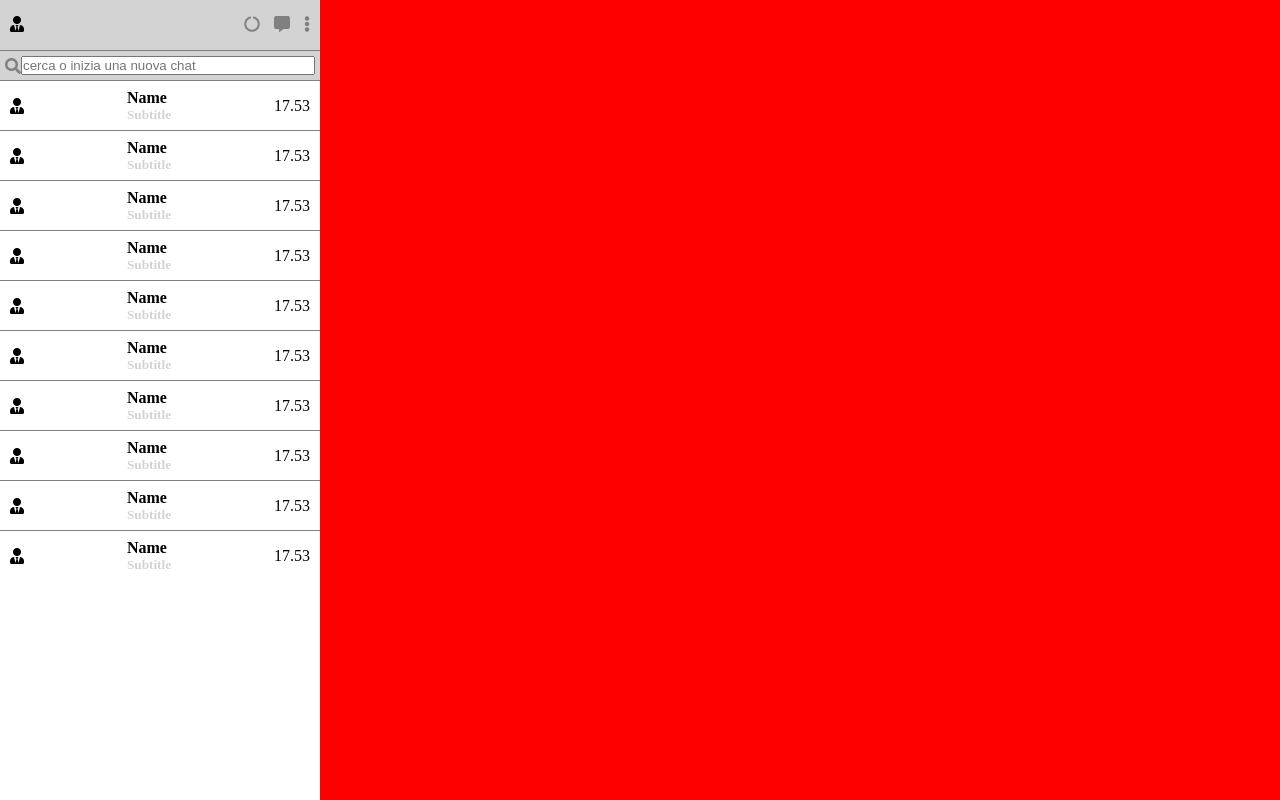
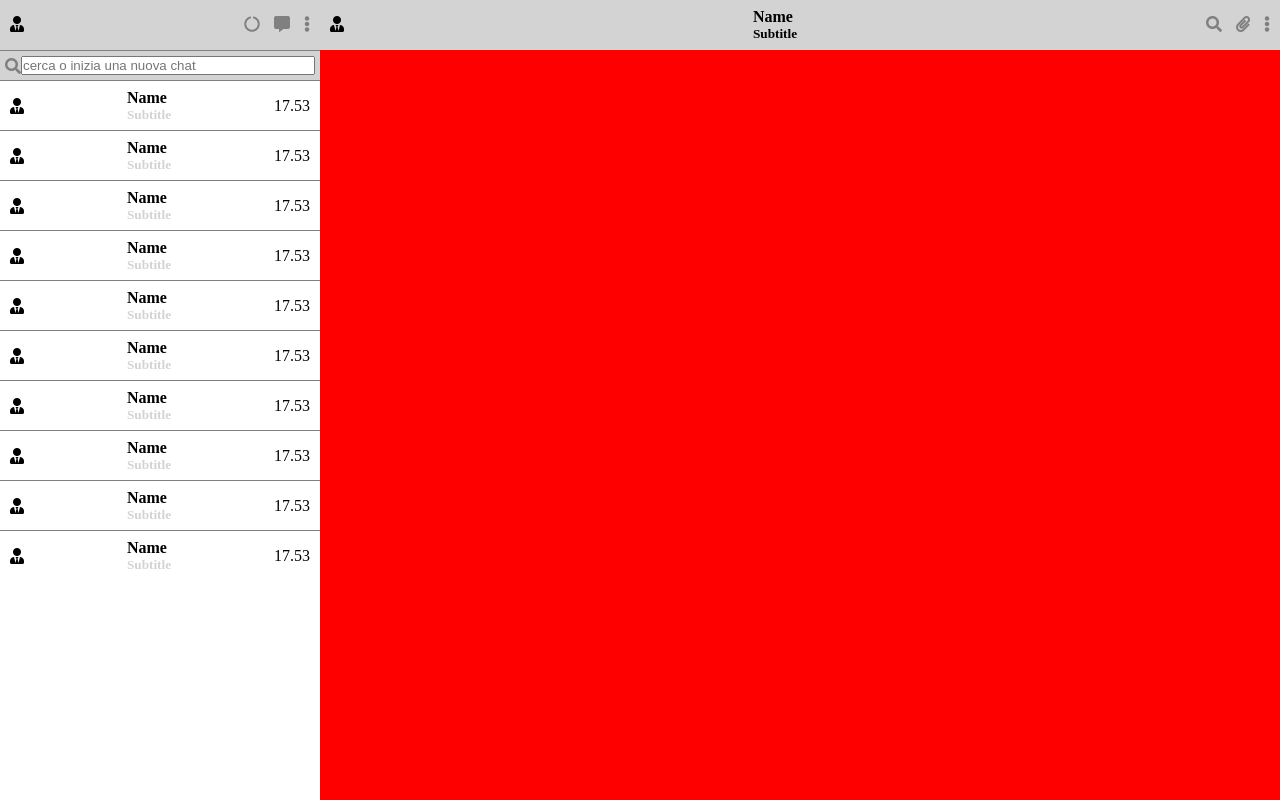
Before and after one commit to emanuele5180/js-html-css-boolzap, a plain HTML site: page index.html in a window 1280 px wide. Drawn offline with nearby package versions, Linux system fonts and the light colour scheme.

Commit message:
headbar right

```diff
--- a/css/master.css
+++ b/css/master.css
@@ -93,3 +93,17 @@ a i {
 .friends h5{
   color: lightgrey;
 }
+
+/* sezione destra */
+
+/* headbar right */
+.headbar-right {
+  width: 100%;
+  height: 50px;
+  background-color: lightgrey;
+  display:flex;
+  flex-direction: row;
+  justify-content: space-between;
+  align-items: center;
+
+}
--- a/index.html
+++ b/index.html
@@ -117,11 +117,18 @@
       <section class="section-right">
         <div class="headbar-right">
           <div class="headbar-photo-left">
+            <i class="fas fa-user-tie"></i>
+          </div>
 
+          <div class="name-details">
+            <h4>Name</h4>
+            <h5>Subtitle</h5>
           </div>
 
           <div class="headbar-icons-right">
-
+            <a href="#"><i class="fas fa-search"></i></a>
+            <a href="#"><i class="fas fa-paperclip"></i></a>
+            <a href="#"><i class="fas fa-ellipsis-v"></i></a>
           </div>
 
         </div>
@@ -129,6 +136,7 @@
         <div class="chat-room">
 
         </div>
+
         <div class="bot-bar">
 
         </div>
```
